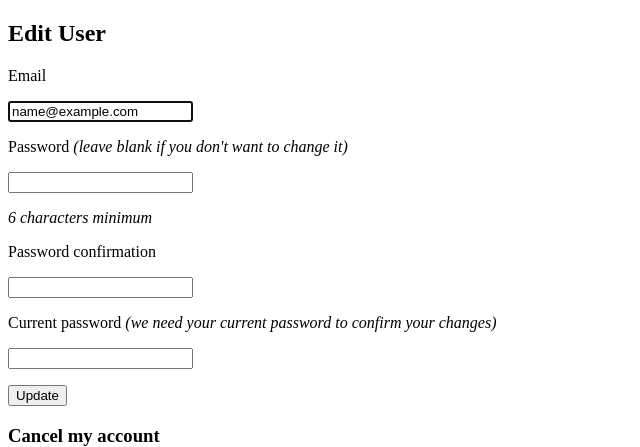
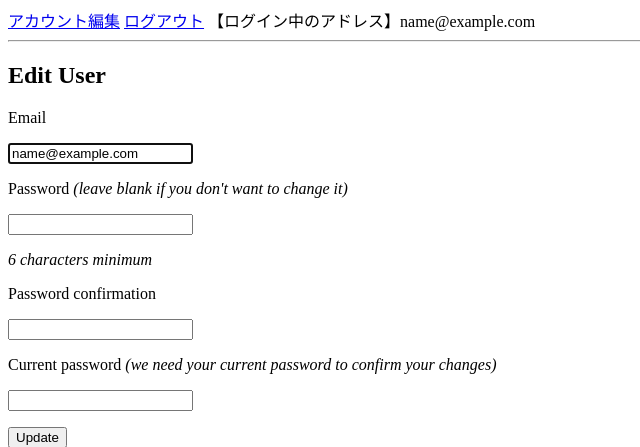
Before and after one commit to TAKO-zhangyu/stripe_sub_sample, a Rails app: page /users/edit in a window 1280 px wide. Shown: the top 447 px of the page, without its empty margins (0-640 px from the left). Run offline with Rails 7, Linux system fonts and the light colour scheme; the visitor is signed in with stand-in values (Sample User, id 1).

Commit message:
ログイン機能を実装

```diff
--- a/app/controllers/application_controller.rb
+++ b/app/controllers/application_controller.rb
@@ -1,2 +1,3 @@
 class ApplicationController < ActionController::Base
+  before_action :authenticate_user!
 end
--- /dev/null
+++ b/app/views/layouts/_header.html.erb
@@ -0,0 +1,8 @@
+<% if user_signed_in? %>
+  <%= link_to "アカウント編集", edit_user_registration_path %>
+  <%= link_to "ログアウト", destroy_user_session_path, method: :delete %>
+  <%= "【ログイン中のアドレス】#{current_user.email}" %>
+<% else %>
+  <%= link_to "新規登録", new_user_registration_path %>
+  <%= link_to "ログイン", new_user_session_path %>
+<% end %>
--- a/app/views/layouts/application.html.erb
+++ b/app/views/layouts/application.html.erb
@@ -10,6 +10,10 @@
   </head>
 
   <body>
+    <header>
+      <%= render "layouts/header" %>
+    </header>
+    <hr>
     <%= yield %>
   </body>
 </html>
--- a/config/application.rb
+++ b/config/application.rb
@@ -31,5 +31,7 @@
 
     # Don't generate system test files.
     config.generators.system_tests = nil
+    config.i18n.default_locale = :ja
+    config.time_zone = 'Asia/Tokyo'
   end
 end
```
